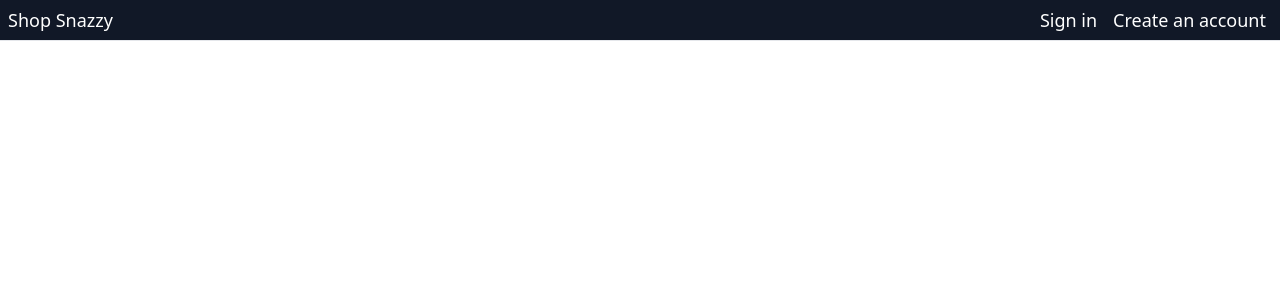
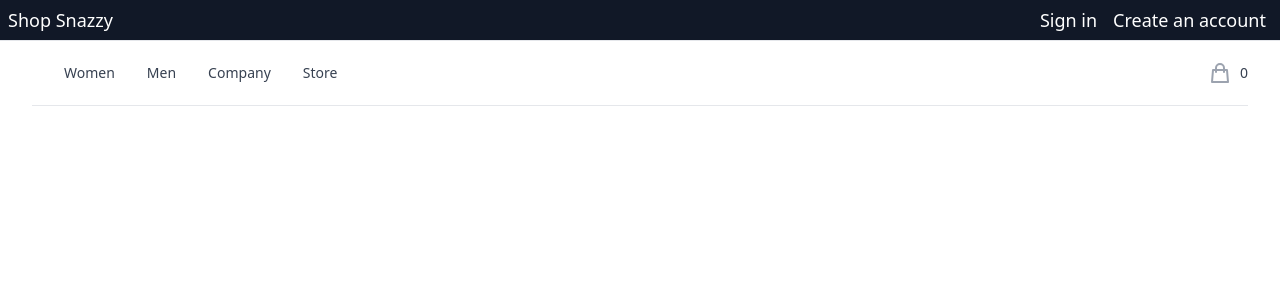
Before and after one commit to mohammad2174/shoppingcart, a React (Create React App) app: page /men in a window 1280 px wide. Shown: the top 300 px of the page. Built offline with nearby package versions, Linux system fonts and the light colour scheme.

Commit message:
link paths Mainpage to the ProductList Component

```diff
--- a/src/Routes/Mainpage.js
+++ b/src/Routes/Mainpage.js
@@ -1,4 +1,7 @@
 import React, { Component } from "react";
+import { Link } from "react-router-dom";
+import { Routes, Route } from "react-router-dom";
+import ProductList from "./ProductList";
 
 
 class Header extends Component {
@@ -10,7 +13,6 @@ class Header extends Component {
         description: 'Work from home accessories',
         imageSrc: 'https://images.unsplash.com/photo-1501127122-f385ca6ddd9d?ixlib=rb-1.2.1&ixid=MnwxMjA3fDB8MHxzZWFyY2h8NXx8c3R5bGV8ZW58MHx8MHx8&auto=format&fit=crop&w=500&q=60',
         imageAlt: 'Desk with leather desk pad, walnut desk organizer, wireless keyboard and mouse, and porcelain mug.',
-        href: '#',
       }
     const improvement =
       {
@@ -18,7 +20,6 @@ class Header extends Component {
         description: 'Journals and apparel',
         imageSrc: 'https://images.unsplash.com/photo-1567401893414-76b7b1e5a7a5?ixlib=rb-1.2.1&ixid=MnwxMjA3fDB8MHxzZWFyY2h8MjB8fGNsb3RoaW5nfGVufDB8fDB8fA%3D%3D&auto=format&fit=crop&w=500&q=60',
         imageAlt: 'Wood table with porcelain mug, leather journal, brass pen, leather key ring, and a houseplant.',
-        href: '#',
       }
       const travel =
       {
@@ -26,13 +27,12 @@ class Header extends Component {
         description: 'Daily commute essentials',
         imageSrc: 'https://images.unsplash.com/photo-1555529771-835f59fc5efe?ixlib=rb-1.2.1&ixid=MnwxMjA3fDB8MHxzZWFyY2h8N3x8YXBwYXJlbHxlbnwwfHwwfHw%3D&auto=format&fit=crop&w=500&q=60',
         imageAlt: 'Collection of four insulated travel bottles on wooden shelf.',
-        href: '#',
       }
 
     return (
       <div className="max-w-7xl mx-auto px-4 sm:px-6 lg:px-8">
         <div className="max-w-2xl mx-auto py-9 sm:py-16 lg:py-20 lg:max-w-none">
-          <h2 className="text-2xl font-extrabold text-gray-900">Shop by Catgory</h2>
+          <h2 className="text-2xl font-extrabold text-gray-900">Shop by Category</h2>
             <div class="mt-6 space-y-12 rounded-lg grid grid-cols-1 gap-1 md:grid-cols-2">
                   <div className="relative md:row-span-3">
                     <h3 className="absolute ml-3 bottom-0 text-sm text-gray-300">
@@ -40,13 +40,13 @@ class Header extends Component {
                      {callouts.name}
                     </h3>
                     <p className="absolute ml-3 text-base bottom-4 font-semibold text-gray-50">{callouts.description}</p>
-                    <a href={callouts.href}>
+                    <Link to="/store">
                       <img
                        src={callouts.imageSrc}
                        alt={callouts.imageAlt}
                        className="w-fullcursor-pointer hover:opacity-75 rounded-lg object-center object-cover"
                      />
-                    </a>
+                    </Link>
                   </div>
                   <div className="relative md:row-span-1">
                   <h3 className="absolute ml-3 bottom-0 text-sm text-gray-300">
@@ -54,13 +54,13 @@ class Header extends Component {
                     {improvement.name}
                   </h3>
                   <p className="absolute ml-3 text-base bottom-4 font-semibold text-gray-50">{improvement.description}</p>
-                  <a href={callouts.href}>
+                  <Link to="/women">
                     <img
                     src={improvement.imageSrc}
                     alt={improvement.imageAlt}
                     className="w-full cursor-pointer hover:opacity-75 rounded-lg object-center object-cover xl:h-60 lg:h-44 md:h-28"
                     />
-                  </a>
+                  </Link>
                   </div>
                   <div className="mt-0 relative md:row-span-1">
                   <h3 className="absolute ml-3 bottom-0 text-sm text-gray-300">
@@ -68,57 +68,17 @@ class Header extends Component {
                          {travel.name}
                    </h3>
                    <p className="absolute ml-3 text-base bottom-4 font-semibold text-gray-50">{travel.description}</p>
-                   <a href={travel.href}>
+                   <Link to="/men">
                     <img
                     src={travel.imageSrc}
                     alt={travel.imageAlt}
                     className="w-full cursor-pointer hover:opacity-75 rounded-lg object-center object-cover xl:h-60 lg:h-44 md:h-28"
                     />
-                   </a>
+                   </Link>
                   </div>
-               {/* <div class="relative row-span-3">
-                 <a href={callouts.href}>
-                  <img
-                    src={callouts.imageSrc}
-                    alt={callouts.imageAlt}
-                    className="w-full h-3/5 cursor-pointer hover:opacity-75 rounded-lg object-center object-cover"
-                  />
-                 </a>
-                  <h3 className="absolute bottom-1/2 mt-6 ml-3 text-sm text-gray-500">
-                   <span className="absolute inset-0" />
-                     {callouts.name}
-                  </h3>
-                   <p className="absolute mb-6 ml-3 text-base bottom-1/2 font-semibold text-gray-900">{callouts.description}</p>
-               </div> */}
-                {/* <div class="col-span-2">
-                  <a href={improvement.href}>
-                   <img
-                    src={improvement.imageSrc}
-                    alt={improvement.imageAlt}
-                    className="w-full h-60 cursor-pointer hover:opacity-75 rounded-lg object-center object-cover"
-                   />
-                  </a>
-                   <h3 className="absolute bottom-2/3 mt-6 ml-3 text-sm text-gray-500">
-                    <span className="absolute inset-0" />
-                       {improvement.name}
-                   </h3>
-                    <p className="absolute mb-6 ml-3 text-base bottom-2/3 font-semibold text-gray-900">{improvement.description}</p>
-                     <a href={travel.href}>
-                      <img
-                       src={travel.imageSrc}
-                       alt={travel.imageAlt}
-                       className="w-full h-2/6 mt-2.5 cursor-pointer hover:opacity-75 rounded-lg object-center object-cover"
-                      />
-                     </a>
-                      <h3 className="absolute bottom-1/2 mt-6 ml-3 text-sm text-gray-500">
-                       <span className="absolute inset-0" />
-                         {travel.name}
-                      </h3>
-                       <p className="absolute mb-6 ml-3 text-base bottom-1/2 font-semibold text-gray-900">{travel.description}</p>
-                </div> */}
-            </div>
+             </div>
         </div>
-    </div>
+      </div>
     );
   }
 }
--- a/src/components/ProductList.js
+++ b/src/Routes/ProductList.js
@@ -1,8 +1,9 @@
 import React, { Component, Fragment, useState } from "react";
 import { connect } from "react-redux";
 import { addToCard } from "../actions";
-import ProductItem from "./ProductItem";
-import Cardlist from "./Cardlist"
+import ProductItem from "../components/ProductItem";
+import { Routes, Route } from "react-router-dom";
+import Cardlist from "../components/Cardlist";
 import { Dialog, Popover, Tab, Transition } from '@headlessui/react'
 import { MenuIcon, XIcon } from '@heroicons/react/outline'
 
@@ -16,7 +17,7 @@ class ProductsList extends Component {
       const navigation = {
         pages: [
           { name: 'Company', href: '#' },
-          { name: 'Stores', href: '#' },
+          { name: 'Store', href: '#' },
         ],
       }
     return (
--- a/src/components/Header.js
+++ b/src/components/Header.js
@@ -1,16 +1,137 @@
 import React, { Component } from "react";
-import ProductList from "./ProductList";
 import { Link } from "react-router-dom";
 import SignIn from "../Routes/Signin";
 import { Routes, Route } from "react-router-dom";
 import Register from "../Routes/Register";
 import Mainpage from "../Routes/Mainpage";
+import ProductList from "../Routes/ProductList";
 
 
 class Header extends Component {
 
   render() {
-
+    const navigation = {
+      categories: [
+        {
+          id: 'women',
+          name: 'Women',
+          featured: [
+            {
+              name: 'New Arrivals',
+              href: '#',
+              imageSrc: 'https://tailwindui.com/img/ecommerce-images/mega-menu-category-01.jpg',
+              imageAlt: 'Models sitting back to back, wearing Basic Tee in black and bone.',
+            },
+            {
+              name: 'Basic Tees',
+              href: '#',
+              imageSrc: 'https://tailwindui.com/img/ecommerce-images/mega-menu-category-02.jpg',
+              imageAlt: 'Close up of Basic Tee fall bundle with off-white, ochre, olive, and black tees.',
+            },
+          ],
+          sections: [
+            {
+              id: 'clothing',
+              name: 'Clothing',
+              items: [
+                { name: 'Tops', href: '#' },
+                { name: 'Dresses', href: '#' },
+                { name: 'Pants', href: '#' },
+                { name: 'Denim', href: '#' },
+                { name: 'Sweaters', href: '#' },
+                { name: 'T-Shirts', href: '#' },
+                { name: 'Jackets', href: '#' },
+                { name: 'Activewear', href: '#' },
+                { name: 'Browse All', href: '#' },
+              ],
+            },
+            {
+              id: 'accessories',
+              name: 'Accessories',
+              items: [
+                { name: 'Watches', href: '#' },
+                { name: 'Wallets', href: '#' },
+                { name: 'Bags', href: '#' },
+                { name: 'Sunglasses', href: '#' },
+                { name: 'Hats', href: '#' },
+                { name: 'Belts', href: '#' },
+              ],
+            },
+            {
+              id: 'brands',
+              name: 'Brands',
+              items: [
+                { name: 'Full Nelson', href: '#' },
+                { name: 'My Way', href: '#' },
+                { name: 'Re-Arranged', href: '#' },
+                { name: 'Counterfeit', href: '#' },
+                { name: 'Significant Other', href: '#' },
+              ],
+            },
+          ],
+        },
+        {
+          id: 'men',
+          name: 'Men',
+          featured: [
+            {
+              name: 'New Arrivals',
+              href: '#',
+              imageSrc: 'https://tailwindui.com/img/ecommerce-images/product-page-04-detail-product-shot-01.jpg',
+              imageAlt: 'Drawstring top with elastic loop closure and textured interior padding.',
+            },
+            {
+              name: 'Artwork Tees',
+              href: '#',
+              imageSrc: 'https://tailwindui.com/img/ecommerce-images/category-page-02-image-card-06.jpg',
+              imageAlt:
+                'Three shirts in gray, white, and blue arranged on table with same line drawing of hands and shapes overlapping on front of shirt.',
+            },
+          ],
+          sections: [
+            {
+              id: 'clothing',
+              name: 'Clothing',
+              items: [
+                { name: 'Tops', href: '#' },
+                { name: 'Pants', href: '#' },
+                { name: 'Sweaters', href: '#' },
+                { name: 'T-Shirts', href: '#' },
+                { name: 'Jackets', href: '#' },
+                { name: 'Activewear', href: '#' },
+                { name: 'Browse All', href: '#' },
+              ],
+            },
+            {
+              id: 'accessories',
+              name: 'Accessories',
+              items: [
+                { name: 'Watches', href: '#' },
+                { name: 'Wallets', href: '#' },
+                { name: 'Bags', href: '#' },
+                { name: 'Sunglasses', href: '#' },
+                { name: 'Hats', href: '#' },
+                { name: 'Belts', href: '#' },
+              ],
+            },
+            {
+              id: 'brands',
+              name: 'Brands',
+              items: [
+                { name: 'Re-Arranged', href: '#' },
+                { name: 'Counterfeit', href: '#' },
+                { name: 'Full Nelson', href: '#' },
+                { name: 'My Way', href: '#' },
+              ],
+            },
+          ],
+        },
+      ],
+      pages: [
+        { name: 'Company', href: '#' },
+        { name: 'Stores', href: '#' },
+      ],
+    }
     return (
       <header className="relative bg-white">
        <div className="lg:flex lg:justify-between">
@@ -34,9 +155,11 @@ class Header extends Component {
           <Routes>
           <Route path="signin" element={<SignIn />} />
           <Route path="register" element={<Register />} />
+          <Route path="store" element={<ProductList />} />
+          <Route path="women" element={<ProductList />} />
+          <Route path="men" element={<ProductList />} />
           <Route path="/" element={<Mainpage />} />
           </Routes>
-          {/* <ProductList /> */}
           </div>
         </div>
       </header>
```
